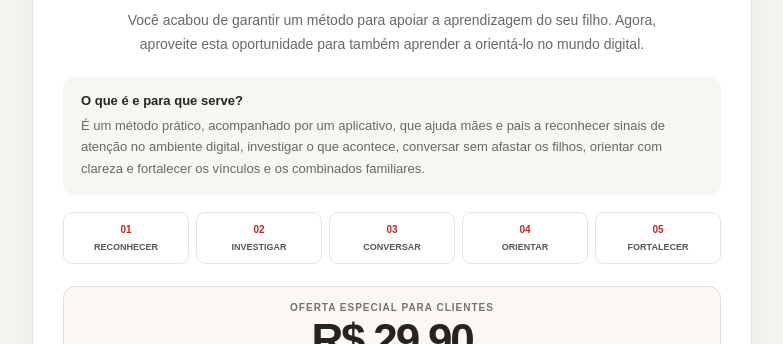
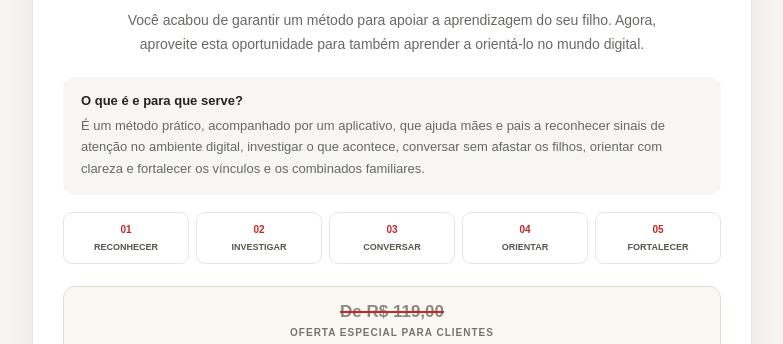
Before and after one commit to wylamis197-rgb/Pagina-de-Obrigado-Grafismo-, a plain HTML site: page index.html in a window 1280 px wide. Shown: the part 456-800 px from the top of the page, without its empty margins (248-1031 px from the left). Drawn offline with Linux system fonts and the light colour scheme.

Commit message:
Adicionar preço original riscado à oferta upsell

```diff
--- a/index.html
+++ b/index.html
@@ -38,6 +38,7 @@
     .buy:focus-visible,.decline:focus-visible{outline:3px solid #e1a23b;outline-offset:4px}
     .arrow{font-size:22px;line-height:1}
     .priceOffer{margin:0 0 16px;padding:15px 12px 14px;border:1px solid #e6ddd2;border-radius:12px;background:#fbf8f3;text-align:center}
+    .oldPrice{display:block;margin:0 0 5px;color:#8a8882;font-size:17px;font-weight:700;text-decoration:line-through;text-decoration-thickness:2px;text-decoration-color:#c52626}
     .priceLabel{display:block;margin-bottom:5px;color:#77736b;font-size:10px;font-weight:800;letter-spacing:.1em;text-transform:uppercase}
     .priceValue{display:block;color:#25241f;font-size:clamp(34px,7vw,44px);font-weight:900;line-height:1;letter-spacing:-.05em}
     .priceNote{display:block;margin-top:6px;color:#77736b;font-size:10px}
@@ -78,6 +79,7 @@
           <div class="step"><b>05</b>FORTALECER</div>
         </div>
         <div class="priceOffer" aria-label="Preço da oferta principal">
+          <span class="oldPrice">De R$ 119,00</span>
           <span class="priceLabel">Oferta especial para clientes</span>
           <span class="priceValue">R$ 29,90</span>
           <span class="priceNote">Pagamento único pelo checkout seguro da Cakto.</span>
```
